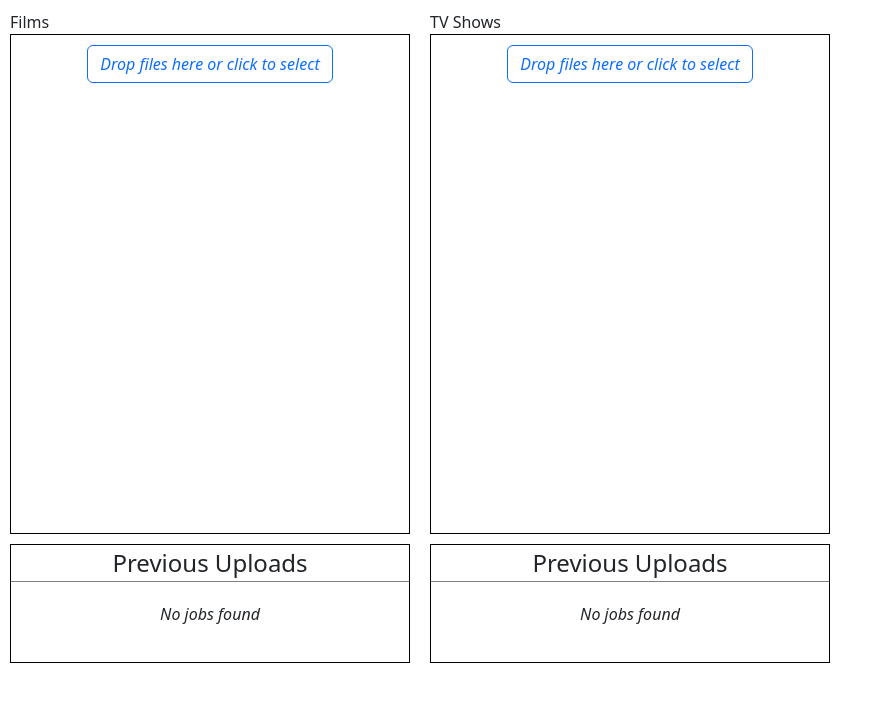
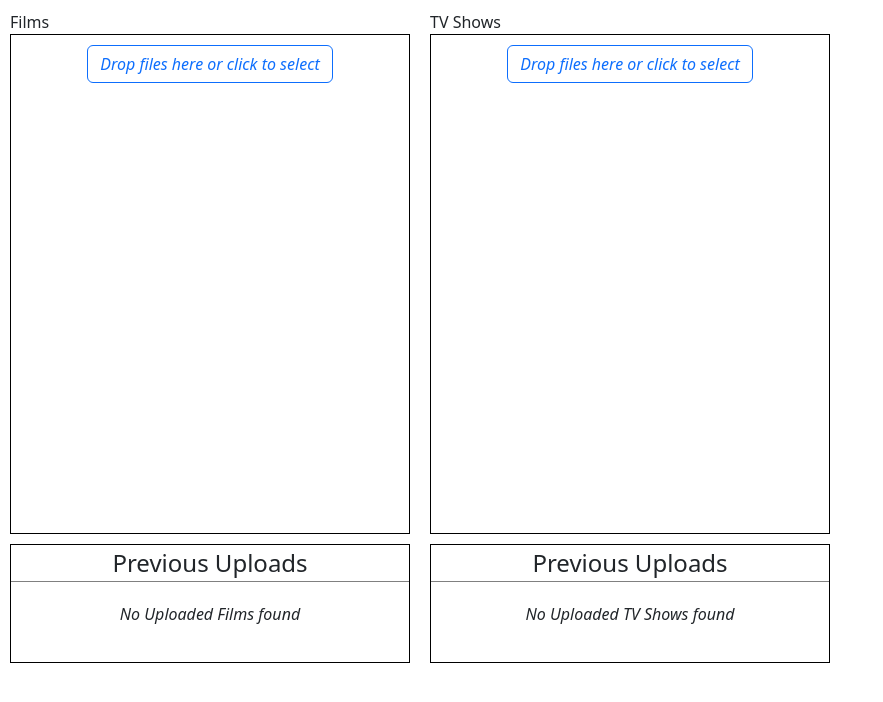
Before and after one commit to evilduck95/file-catcher-web, a React (Create React App) app: page / in a window 1280 px wide. Shown: the top 702 px of the page, without its empty margins (0-883 px from the left). Built offline with nearby package versions, Linux system fonts and the light colour scheme.

Commit message:
Small fixes, almost functionally complete.

```diff
--- a/src/components/FileRow.jsx
+++ b/src/components/FileRow.jsx
@@ -49,11 +49,18 @@ const JobStateResult = styled.div`
     font-weight: bold;
 `;
 
-const FileRow = ({index, fileType, file, removedCallback, isSavedUpload = false, existingJobId}) => {
+const FileRow = ({
+                     index,
+                     fileType,
+                     file,
+                     removedCallback,
+                     isSavedUpload = false,
+                     existingJobId, existingJobState
+                 }) => {
 
     const [progress, setProgress] = useState(isSavedUpload ? 100 : 0);
     const [jobId, setJobId] = useState(existingJobId);
-    const [jobState, setJobState] = useState('Pending');
+    const [jobState, setJobState] = useState(existingJobState || 'Pending');
 
     const updateJobInStorage = (jobId, file, jobStatus) => {
         const localStorageKey = `saved_${fileType}`;
@@ -66,7 +73,7 @@ const FileRow = ({index, fileType, file, removedCallback, isSavedUpload = false,
             savedJob.jobStatus = jobStatus;
         } else {
             console.log('Pushing new job')
-            savedJobs.push({ jobId, file: { name: file.name }, jobStatus });
+            savedJobs.push({jobId, file: {name: file.name}, jobStatus});
             console.log('savedjobs', savedJobs, JSON.stringify(file))
         }
         localStorage.setItem(localStorageKey, JSON.stringify(savedJobs));
@@ -111,6 +118,7 @@ const FileRow = ({index, fileType, file, removedCallback, isSavedUpload = false,
             .catch(error => {
                 setProgress(0);
                 const {errorMessage, fileName} = error.response.data;
+                console.log(error)
                 alert(`Couldn't upload ${fileName}, "${errorMessage}"`);
             });
     };
@@ -160,9 +168,9 @@ const FileRow = ({index, fileType, file, removedCallback, isSavedUpload = false,
                         uploadComplete && pendingJobState && <Spinner/>
                     }
                     {!isSavedUpload && <ImCross className={'clickable-icon'}
-                              size={`${iconSize}px`}
-                              color={'crimson'}
-                              onClick={() => removed(index)}/>}
+                                                size={`${iconSize}px`}
+                                                color={'crimson'}
+                                                onClick={() => removed(index)}/>}
                 </ButtonsContainer>
             }
         </FileRowContainer>
--- a/src/components/OldFilesDisplay.jsx
+++ b/src/components/OldFilesDisplay.jsx
@@ -30,16 +30,17 @@ const OldFilesDisplay = ({fileType}) => {
     const localStorageKey = `saved_${fileType}`;
     const savedJobs = JSON.parse(localStorage.getItem(localStorageKey)) || [];
 
+    // TODO Add index to these as they're in a list.
     const displayFileInfo = (savedJob) => {
         return(
-            <FileRow file={savedJob.file} fileType={fileType} isSavedUpload={true} existingJobId={savedJob.jobId} />
+            <FileRow file={savedJob.file} fileType={fileType} isSavedUpload={true} existingJobId={savedJob.jobId} existingJobState={savedJob.jobStatus} />
         )
     };
 
     return(
         <DisplayContainer>
             <Header>Previous Uploads</Header>
-            {savedJobs.length === 0 && <PlaceholderRow>No jobs found</PlaceholderRow>}
+            {savedJobs.length === 0 && <PlaceholderRow>No Uploaded {fileType.replace('tv_show', 'TV Shows').replace('film', 'Films')} found</PlaceholderRow>}
             {savedJobs.length > 0 && savedJobs.map(f => displayFileInfo(f))}
         </DisplayContainer>
     );
```
Also changed, not shown: src/util/file-catcher-api.js (renamed from src/util/file-catcher-api.js.jsx).
